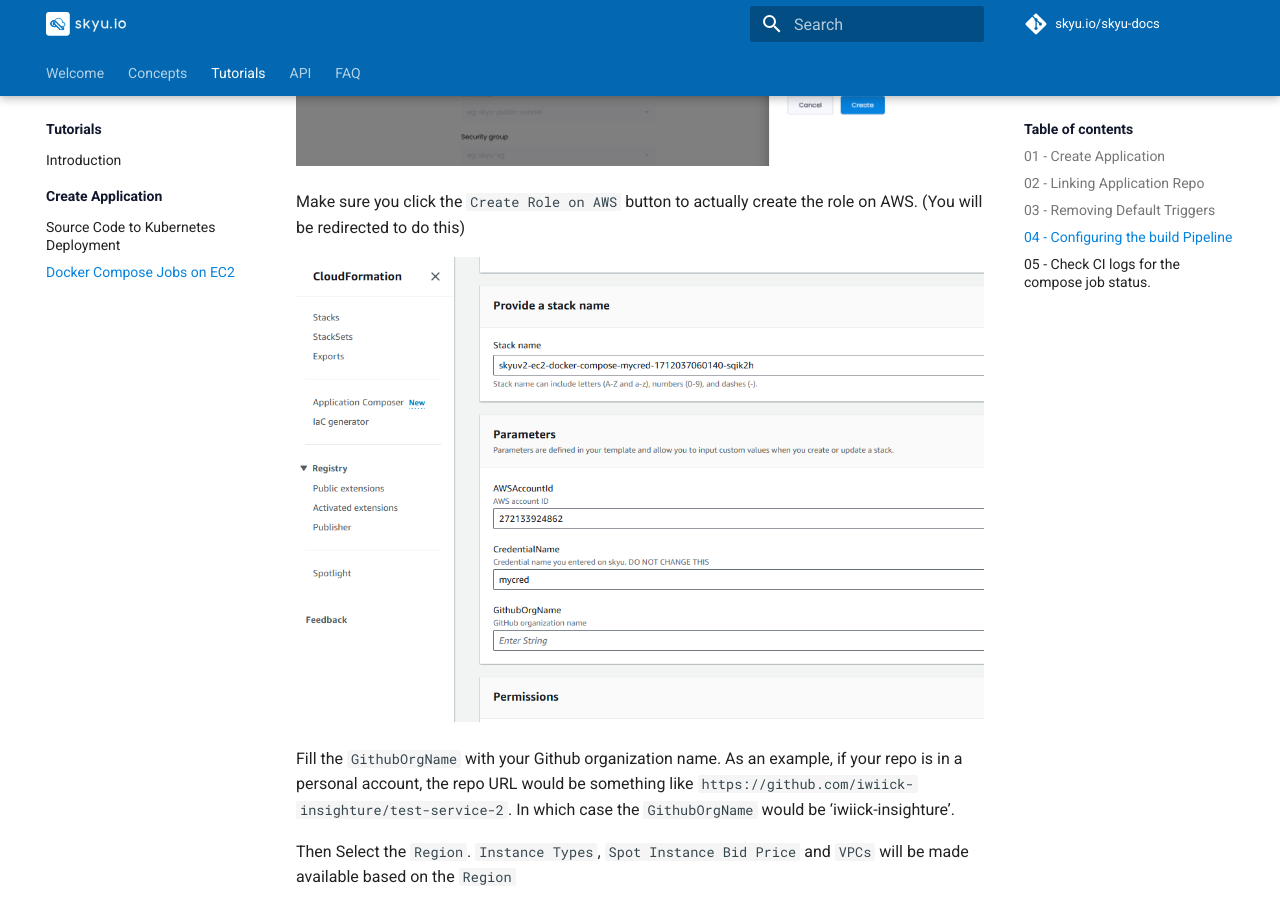
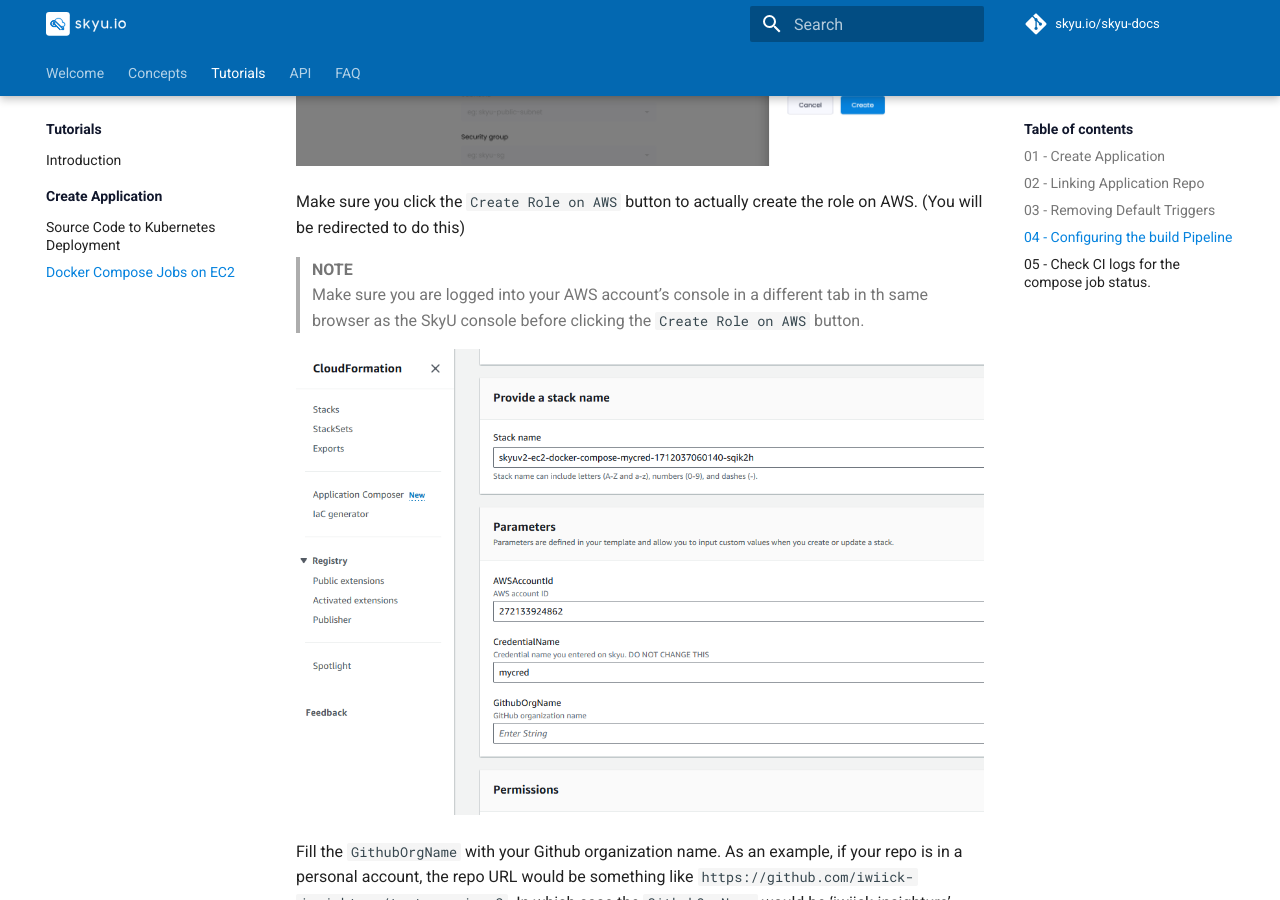
Before and after one commit to skyu-io/skyu-docs, an MkDocs documentation site: the page built from docs/Tutorials/applications/docker-compose-jobs-on-ec2.md, in a window 1280 px wide and 900 px high, scrolled down 2503 px. Built offline with MkDocs 1.6.1 and Material for MkDocs 9.7.7, drawn with Linux system fonts in a browser that asks for light colours; comment, search, counter and statistics services are not loaded.

Commit message:
fix: docs improved

```diff
--- a/docs/Tutorials/applications/docker-compose-jobs-on-ec2.md
+++ b/docs/Tutorials/applications/docker-compose-jobs-on-ec2.md
@@ -33,6 +33,9 @@
 ![](/assets/images/tutorials/app-creation/docker-compose-job-on-ec2/create-cloud-credential.png)
 
 Make sure you click the `Create Role on AWS` button to actually create the role on AWS. (You will be redirected to do this)
+
+> **NOTE**<br/>
+> Make sure you are logged into your AWS account's console in a different tab in th same browser as the SkyU console before clicking the `Create Role on AWS` button.
 
 ![](/assets/images/tutorials/app-creation/docker-compose-job-on-ec2/create-role-on-aws.png)
 
```
